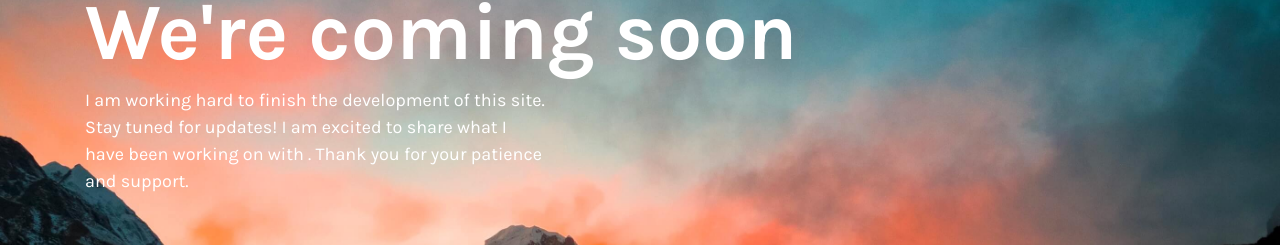
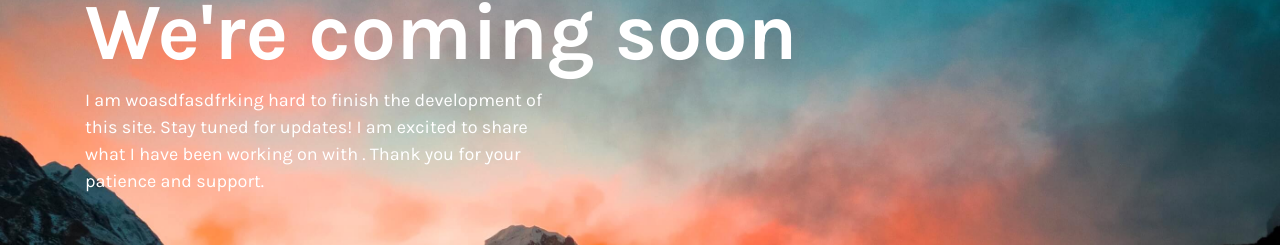
Before and after one commit to Avashkhadka/myPortfolio, a website: page index.html in a window 1280 px wide. Shown: the part 233-478 px from the top of the page. Drawn offline with nearby package versions, Linux system fonts and the light colour scheme.

Commit message:
Update index.html

```diff
--- a/index.html
+++ b/index.html
@@ -28,7 +28,7 @@
     <main class="my-auto">
         <div class="container">
             <h1 class="page-title">We're coming soon</h1>
-            <p class="page-description">I am working hard to finish the development of this site. Stay tuned for updates! I am excited to share what I have been working on with . Thank you for your patience and support.
+            <p class="page-description">I am woasdfasdfrking hard to finish the development of this site. Stay tuned for updates! I am excited to share what I have been working on with . Thank you for your patience and support.
             </p>
             <p>Stay connected</p>
             <nav class="footer-social-links">
```
